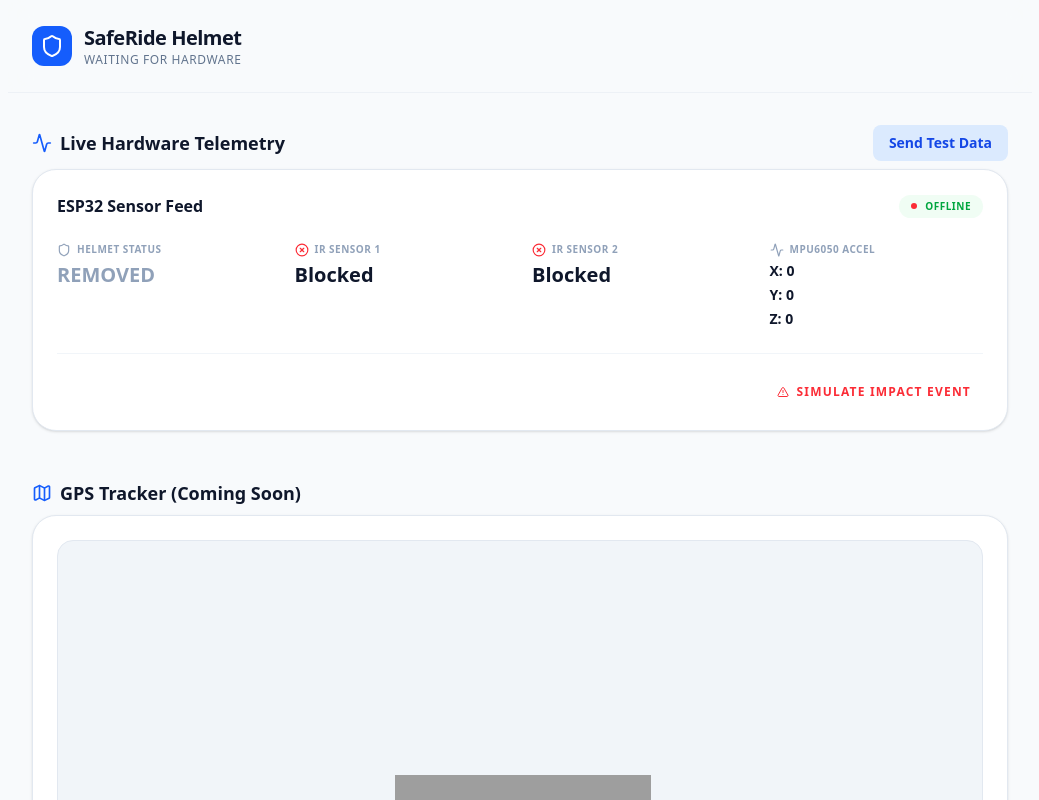
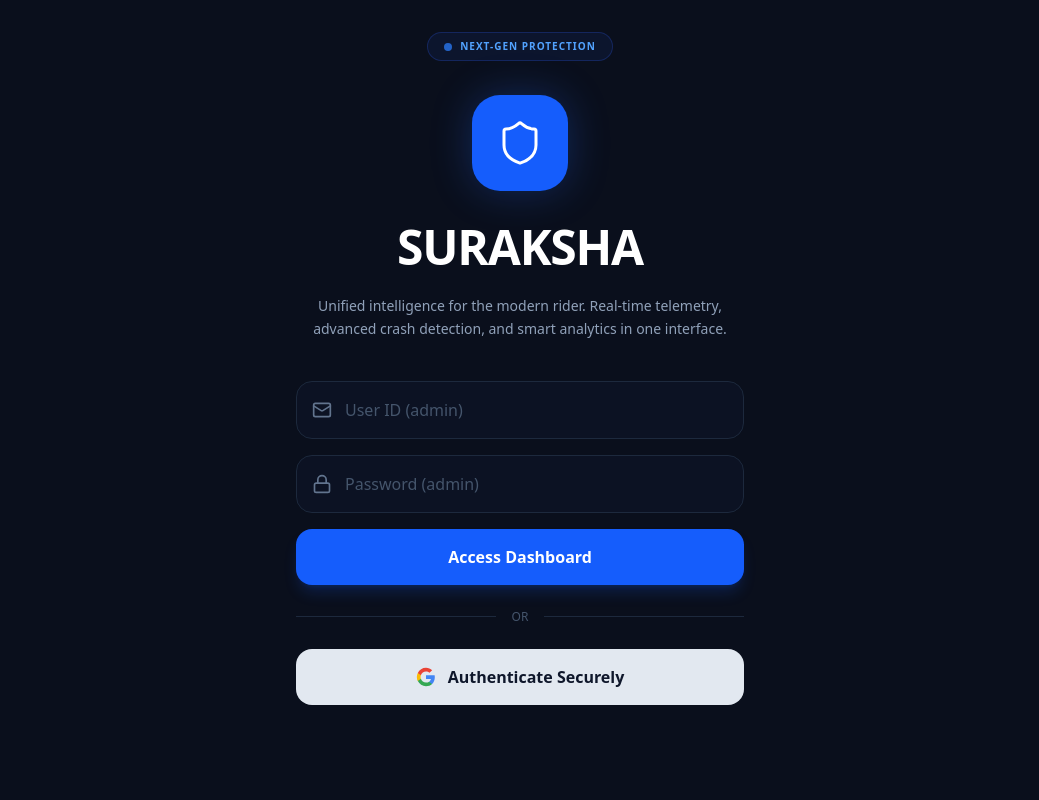
Before and after one commit to photobhoot2005-crypto/Smart-Helmet-Frontend, a React (Vite) app: page / in a window 1280 px wide. Shown: the top 800 px of the page, without its empty margins (120-1159 px from the left). Built offline with nearby package versions, Linux system fonts and the light colour scheme; no server answers; grey boxes are pictures that could not be loaded; the HTML template or start-up script is replaced by a standard one.

Commit message:
Added Suraksha Login Screen

```diff
--- a/src/App.tsx
+++ b/src/App.tsx
@@ -16,7 +16,9 @@ import {
   User as UserIcon,
   Navigation,
   CheckCircle,
-  XCircle
+  XCircle,
+  Lock,
+  Mail
 } from 'lucide-react';
 import { motion } from 'motion/react';
 import { cn } from './lib/utils';
@@ -49,27 +51,114 @@ interface ESP32Telemetry {
 
 const BACKEND_URL = 'https://smart-helmet-backend-sqri.onrender.com';
 
-// --- Components ---
+// --- Auth View (Login Page) ---
+function AuthView({ onLogin }: { onLogin: () => void }) {
+  const [email, setEmail] = useState('');
+  const [password, setPassword] = useState('');
+  const [error, setError] = useState('');
 
-const LoadingScreen = () => (
-  <div className="fixed inset-0 bg-slate-950 flex flex-col items-center justify-center z-50">
-    <motion.div
-      animate={{ rotate: 360 }}
-      transition={{ duration: 2, repeat: Infinity, ease: "linear" }}
-      className="w-12 h-12 border-4 border-blue-500 border-t-transparent rounded-full mb-4"
-    />
-    <p className="text-slate-400 font-mono text-sm tracking-widest uppercase">Connecting to SafeRide Backend...</p>
-  </div>
-);
+  const handleLogin = (e: React.FormEvent) => {
+    e.preventDefault();
+    // DEMO CREDENTIALS FOR EXHIBITION
+    if (email === 'admin' && password === 'admin') {
+      onLogin();
+    } else {
+      setError('Invalid credentials. Use admin / admin for demo.');
+    }
+  };
+
+  return (
+    <div className="min-h-screen bg-[#0a0f1c] flex flex-col items-center justify-center p-6 relative overflow-hidden font-sans">
+      <div className="absolute top-8 flex items-center gap-2 px-4 py-1.5 rounded-full border border-blue-900/50 bg-blue-950/30">
+        <span className="w-2 h-2 rounded-full bg-blue-500 animate-pulse"></span>
+        <span className="text-[10px] font-bold text-blue-400 tracking-widest uppercase">Next-Gen Protection</span>
+      </div>
+
+      <motion.div
+        initial={{ opacity: 0, y: 20 }}
+        animate={{ opacity: 1, y: 0 }}
+        className="w-full max-w-md flex flex-col items-center z-10"
+      >
+        <div className="w-24 h-24 bg-blue-600 rounded-[28px] flex items-center justify-center mb-8 shadow-[0_0_40px_rgba(37,99,235,0.3)]">
+          <Shield className="text-white w-12 h-12" strokeWidth={1.5} />
+        </div>
+
+        <h1 className="text-5xl font-black text-white mb-6 tracking-tight">SURAKSHA</h1>
+
+        <p className="text-slate-400 text-center mb-10 text-sm leading-relaxed px-4">
+          Unified intelligence for the modern rider. Real-time telemetry, advanced crash detection, and smart analytics in one interface.
+        </p>
+
+        <form onSubmit={handleLogin} className="w-full space-y-4 mb-6">
+          <div className="relative">
+            <div className="absolute inset-y-0 left-0 pl-4 flex items-center pointer-events-none">
+              <Mail className="h-5 w-5 text-slate-500" />
+            </div>
+            <input
+              type="text"
+              placeholder="User ID (admin)"
+              value={email}
+              onChange={(e) => setEmail(e.target.value)}
+              className="w-full bg-slate-900/50 border border-slate-800 text-white rounded-2xl py-4 pl-12 pr-4 focus:outline-none focus:border-blue-500 focus:ring-1 focus:ring-blue-500 transition-all placeholder:text-slate-600"
+            />
+          </div>
+          <div className="relative">
+            <div className="absolute inset-y-0 left-0 pl-4 flex items-center pointer-events-none">
+              <Lock className="h-5 w-5 text-slate-500" />
+            </div>
+            <input
+              type="password"
+              placeholder="Password (admin)"
+              value={password}
+              onChange={(e) => setPassword(e.target.value)}
+              className="w-full bg-slate-900/50 border border-slate-800 text-white rounded-2xl py-4 pl-12 pr-4 focus:outline-none focus:border-blue-500 focus:ring-1 focus:ring-blue-500 transition-all placeholder:text-slate-600"
+            />
+          </div>
+
+          {error && <p className="text-red-400 text-xs text-center font-medium">{error}</p>}
+
+          <button
+            type="submit"
+            className="w-full bg-blue-600 text-white font-bold py-4 rounded-2xl hover:bg-blue-700 transition-all active:scale-[0.98] shadow-lg shadow-blue-600/20"
+          >
+            Access Dashboard
+          </button>
+        </form>
+
+        <div className="w-full flex items-center justify-center gap-4 mb-6">
+          <div className="h-px bg-slate-800 flex-1"></div>
+          <span className="text-slate-600 text-xs font-medium uppercase">OR</span>
+          <div className="h-px bg-slate-800 flex-1"></div>
+        </div>
+
+        <button
+          type="button"
+          onClick={onLogin} // Bypasses directly for demo purposes
+          className="w-full bg-slate-200 text-slate-900 font-bold py-4 rounded-2xl flex items-center justify-center gap-3 hover:bg-white transition-all active:scale-[0.98]"
+        >
+          <svg className="w-5 h-5" viewBox="0 0 24 24">
+            <path fill="#4285F4" d="M22.56 12.25c0-.78-.07-1.53-.2-2.25H12v4.26h5.92c-.26 1.37-1.04 2.53-2.21 3.31v2.77h3.57c2.08-1.92 3.28-4.74 3.28-8.09z" />
+            <path fill="#34A853" d="M12 23c2.97 0 5.46-.98 7.28-2.66l-3.57-2.77c-.98.66-2.23 1.06-3.71 1.06-2.86 0-5.29-1.93-6.16-4.53H2.18v2.84C3.99 20.53 7.7 23 12 23z" />
+            <path fill="#FBBC05" d="M5.84 14.09c-.22-.66-.35-1.36-.35-2.09s.13-1.43.35-2.09V7.07H2.18C1.43 8.55 1 10.22 1 12s.43 3.45 1.18 4.93l2.85-2.22.81-.62z" />
+            <path fill="#EA4335" d="M12 5.38c1.62 0 3.06.56 4.21 1.64l3.15-3.15C17.45 2.09 14.97 1 12 1 7.7 1 3.99 3.47 2.18 7.07l3.66 2.84c.87-2.6 3.3-4.53 6.16-4.53z" />
+          </svg>
+          Authenticate Securely
+        </button>
+      </motion.div>
+    </div>
+  );
+}
 
 // --- Main App ---
 
 export default function App() {
+  const [isAuthenticated, setIsAuthenticated] = useState(false);
   const [telemetry, setTelemetry] = useState<ESP32Telemetry | null>(null);
-  const [loading, setLoading] = useState(true);
 
-  // Poll the FastAPI backend every 2 seconds
+  // Poll the FastAPI backend every 2 seconds ONLY if authenticated
   useEffect(() => {
+    if (!isAuthenticated) return;
+
     const fetchLatestData = async () => {
       try {
         const response = await fetch(`${BACKEND_URL}/latest`);
@@ -80,17 +169,18 @@ export default function App() {
         }
       } catch (error) {
         console.error('Error fetching telemetry:', error);
-      } finally {
-        setLoading(false);
       }
     };
 
     fetchLatestData();
     const intervalId = setInterval(fetchLatestData, 2000);
     return () => clearInterval(intervalId);
-  }, []);
+  }, [isAuthenticated]);
 
-  if (loading) return <LoadingScreen />;
+  // Show Login Screen if not authenticated
+  if (!isAuthenticated) {
+    return <AuthView onLogin={() => setIsAuthenticated(true)} />;
+  }
 
   // If a crash is detected, show the SOS Triage View
   if (telemetry?.alertInProgress || telemetry?.accidentConfirmed) {
@@ -99,7 +189,7 @@ export default function App() {
 
   return (
     <div className="min-h-screen bg-slate-50 text-slate-900 font-sans">
-      <DashboardView telemetry={telemetry} />
+      <DashboardView telemetry={telemetry} onLogout={() => setIsAuthenticated(false)} />
     </div>
   );
 }
@@ -187,7 +277,7 @@ function SOSTriageView({ telemetry }: { telemetry: ESP32Telemetry | null }) {
 
 // --- Dashboard View ---
 
-function DashboardView({ telemetry }: { telemetry: ESP32Telemetry | null }) {
+function DashboardView({ telemetry, onLogout }: { telemetry: ESP32Telemetry | null, onLogout: () => void }) {
   const simulateEspData = async () => {
     await fetch(`${BACKEND_URL}/telemetry`, {
       method: 'POST',
@@ -233,6 +323,12 @@ function DashboardView({ telemetry }: { telemetry: ESP32Telemetry | null }) {
             </p>
           </div>
         </div>
+        <button
+          onClick={onLogout}
+          className="text-sm font-bold text-slate-500 hover:text-slate-900 transition-colors"
+        >
+          Sign Out
+        </button>
       </header>
 
       <main className="px-6 py-8 space-y-12">
```
